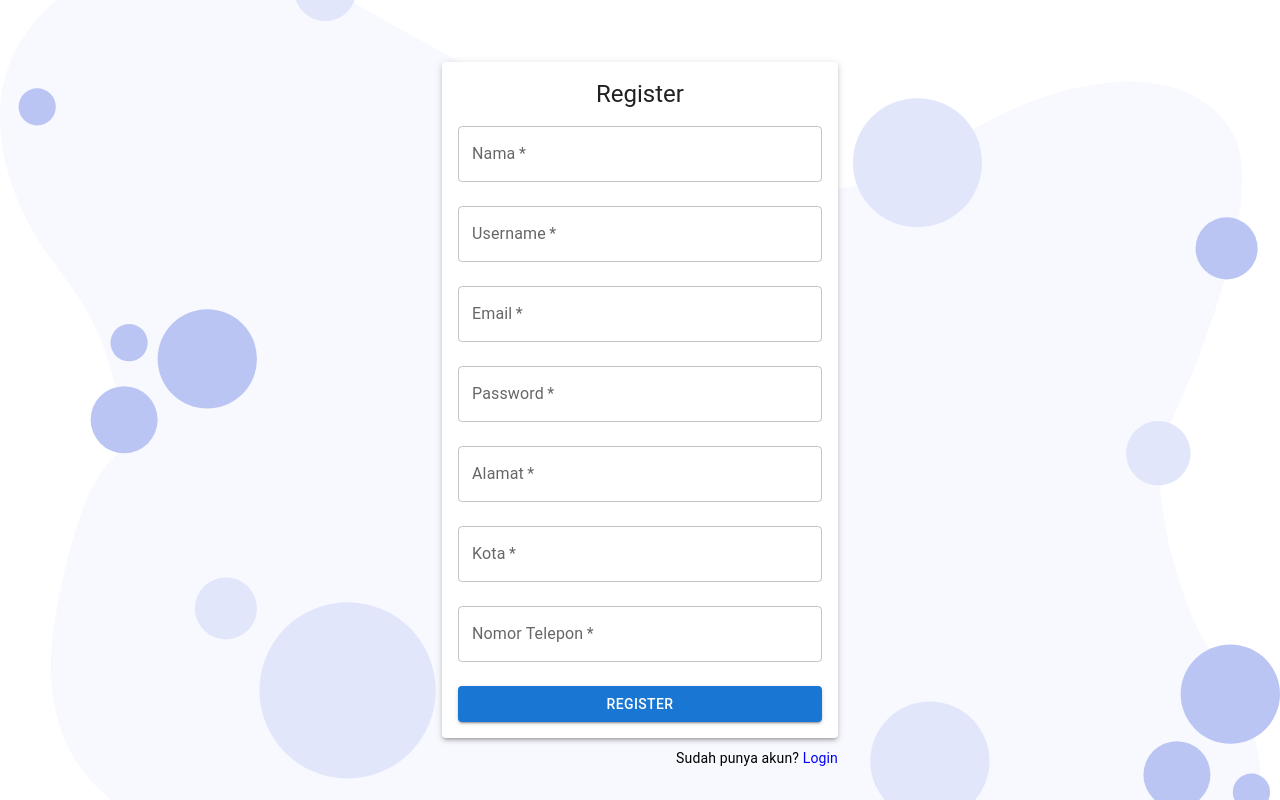
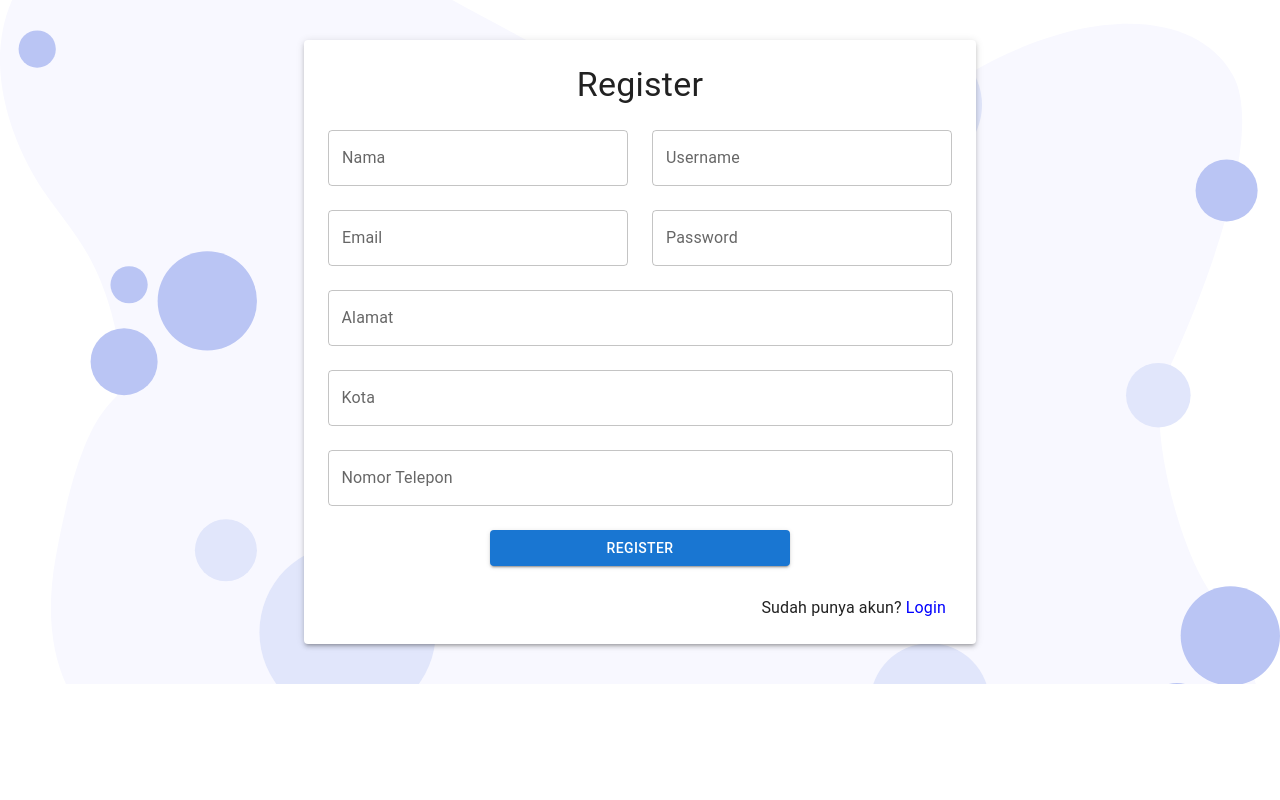
Before and after one commit to H9draIrawan/PetShop, a React (Vite) app in the folder front-end/: page /register in a window 1280 px wide. Built offline with nearby package versions, Linux system fonts and the light colour scheme; a web font is replaced by a local one.

Commit message:
fix register

```diff
--- a/front-end/src/pages/Register.jsx
+++ b/front-end/src/pages/Register.jsx
@@ -1,23 +1,29 @@
-import { NavLink, Outlet } from "react-router-dom";
-import React, { useState } from 'react';
-import { TextField, Button, Container, Typography, Paper } from '@mui/material';
-import bgRegister from '../assets/bgRegister.svg';
-import bgRegDog from '../assets/bgRegDog.svg';
-import bgRegCat from '../assets/bgRegCat.svg';
-import bgRegKiri from '../assets/bgRegKiri.svg';
-import Navbar from "../components/Navbar";
-import {useAuth} from "../components/Auth"
+import { NavLink, useNavigate } from "react-router-dom";
+import React, { useState } from "react";
+import {
+	TextField,
+	Button,
+	Container,
+	Typography,
+	Paper,
+	Box,
+	Stack,
+} from "@mui/material";
+import bgRegister from "../assets/bgRegister.svg";
+import { useAuth } from "../components/Auth";
+import axios from "axios";
 
 const Register = () => {
-  const {login} = useAuth();
+  const navigate = useNavigate();
+	const { login } = useAuth();
 	const [formData, setFormData] = useState({
-    nama: '',
-    username: '',
-    email: '',
-    password: '',
-    alamat: '',
-    kota: '',
-    no_hp: '',
+		nama: "",
+		username: "",
+		email: "",
+		password: "",
+		alamat: "",
+		kota: "",
+		no_hp: "",
 	});
 
 	const handleChange = (e) => {
@@ -31,42 +37,47 @@ const Register = () => {
 	const handleSubmit = async (e) => {
 		e.preventDefault();
 
-    if (!formData.username || !formData.email || !formData.password || !formData.alamat || !formData.kota || !formData.no_hp) {
-      alert('Please fill in all fields');
+		if (
+			!formData.username ||
+			!formData.email ||
+			!formData.password ||
+			!formData.alamat ||
+			!formData.kota ||
+			!formData.no_hp
+		) {
+			alert("Please fill in all fields");
 			return;
 		}
 
-    try{
-      const response = await axios.post('http://localhost:3000/static/api/user/register', {
-        username,
-        email,
-        password,
-        alamat,
-        kota,
-        no_hp
-      });
-      console.log("a");
-
-      if (response.data && response.data.token) {
-        login(response.data);
-
-      } else {
-        console.error('Registration failed. Authentication data not received.');
-      }
+		try {
+			const response = await axios.post(
+				`${import.meta.env.VITE_API_URL}/api/user/register`,
+				{
+					nama: formData.nama,
+					username: formData.username,
+					email: formData.email,
+					password: formData.password,
+					alamat: formData.alamat,
+					kota: formData.kota,
+					no_hp: formData.no_hp,
+				},
+			);
 
 			setFormData({
-        username: '',
-        email: '',
-        password: '',
-        alamat: '',
-        kota: '',
-        no_hp: '',
+        nama : "",
+				username: "",
+				email: "",
+				password: "",
+				alamat: "",
+				kota: "",
+				no_hp: "",
 			});
+
+      navigate("/login");
 		} catch (error) {
-      console.error('Registration failed:', error.response.data.message);
+			console.error(error);
+			alert("Registration failed. Please try again.");
 		}
-
-    console.log('Registration form submitted:', formData);
 	};
 
 	return (
@@ -75,97 +86,113 @@ const Register = () => {
 			<div
 				style={{
 					backgroundImage: `url(${bgRegister})`,
-          backgroundSize: 'cover',
-          backgroundPosition: 'center',
-          height: '100vh',
-          display: 'flex',
-          alignItems: 'center',
-          justifyContent: 'center',
+					backgroundSize: "cover",
+					backgroundPosition: "center",
+					height: "100%",
+					display: "flex",
+					alignItems: "center",
+					justifyContent: "center",
 				}}
 			>
-        <Container component="main" maxWidth="xs" style={{ marginTop: 30 }}>
-          <Paper elevation={3} style={{ padding: 16, display: 'flex', flexDirection: 'column', alignItems: 'center' }}>
-            <Typography variant="h5">Register</Typography>
-            <form onSubmit={handleSubmit} style={{ width: '100%' }}>
+				<Container component="main">
+					<Paper sx={{ mt: 5, mb: 5, mx: 30, py: 3 }} elevation={3}>
+						<Typography variant="h4" sx={{ textAlign: "center" }}>
+							Register
+						</Typography>
+						<br />
+						<Box component="form" onSubmit={handleSubmit}>
+							<Stack spacing={3} sx={{ alignItems: "center" }}>
+								<Stack direction="row" spacing={3}>
 									<TextField
+										type="text"
 										label="Nama"
 										variant="outlined"
-                margin="normal"
-                fullWidth
-                type="nama"
 										name="nama"
 										value={formData.nama}
 										onChange={handleChange}
-                required />
+										sx={{ width: 300 }}
+									/>
 									<TextField
+										type="text"
 										label="Username"
 										variant="outlined"
-                margin="normal"
-                fullWidth
 										name="username"
 										value={formData.username}
 										onChange={handleChange}
-                required />
+										sx={{ width: 300 }}
+									/>
+								</Stack>
+								<Stack direction="row" spacing={3}>
 									<TextField
+										type="email"
 										label="Email"
 										variant="outlined"
-                margin="normal"
-                fullWidth
 										name="email"
 										value={formData.email}
 										onChange={handleChange}
-                required />
+										sx={{ width: 300 }}
+									/>
 									<TextField
+										type="password"
 										label="Password"
 										variant="outlined"
-                margin="normal"
-                fullWidth
-                type="password"
 										name="password"
 										value={formData.password}
 										onChange={handleChange}
-                required />
+										sx={{ width: 300 }}
+									/>
+								</Stack>
 								<TextField
+									type="text"
 									label="Alamat"
 									variant="outlined"
-                margin="normal"
-                fullWidth
-                type="alamat"
 									name="alamat"
 									value={formData.alamat}
 									onChange={handleChange}
-                required />
+									sx={{ width: 625 }}
+								/>
 								<TextField
+									type="text"
 									label="Kota"
 									variant="outlined"
-                margin="normal"
-                fullWidth
-                type="kota"
 									name="kota"
 									value={formData.kota}
 									onChange={handleChange}
-                required />
+									sx={{ width: 625 }}
+								/>
 								<TextField
+									type="tel"
 									label="Nomor Telepon"
 									variant="outlined"
-                margin="normal"
-                fullWidth
-                type="no_hp"
 									name="no_hp"
 									value={formData.no_hp}
 									onChange={handleChange}
-                required />
-              <Button type="submit" variant="contained" color="primary" fullWidth style={{ marginTop: 16 }}>
+									sx={{ width: 625 }}
+								/>
+								<Button
+									type="submit"
+									variant="contained"
+									color="primary"
+									sx={{ width: 300 }}
+								>
 									Register
 								</Button>
-            </form>
-          </Paper>
-          <Typography variant="body2" style={{ marginTop: 10, textAlign: 'right' }}>
-            Sudah punya akun?{' '}
-            <NavLink component={NavLink} to="/login" style={{ textDecoration: 'none', color: 'blue' }}>
+							</Stack>
+						</Box>
+						<Typography
+							variant="body1"
+							style={{ textAlign: "right", marginTop: 30, marginRight: 30 }}
+						>
+							Sudah punya akun?{" "}
+							<NavLink
+								component={NavLink}
+								to="/login"
+								style={{ textDecoration: "none", color: "blue" }}
+							>
 								Login
 							</NavLink>
 						</Typography>
+					</Paper>
 				</Container>
 			</div>
 		</>
```
Lines whose indentation alone changed are shown as unchanged.
